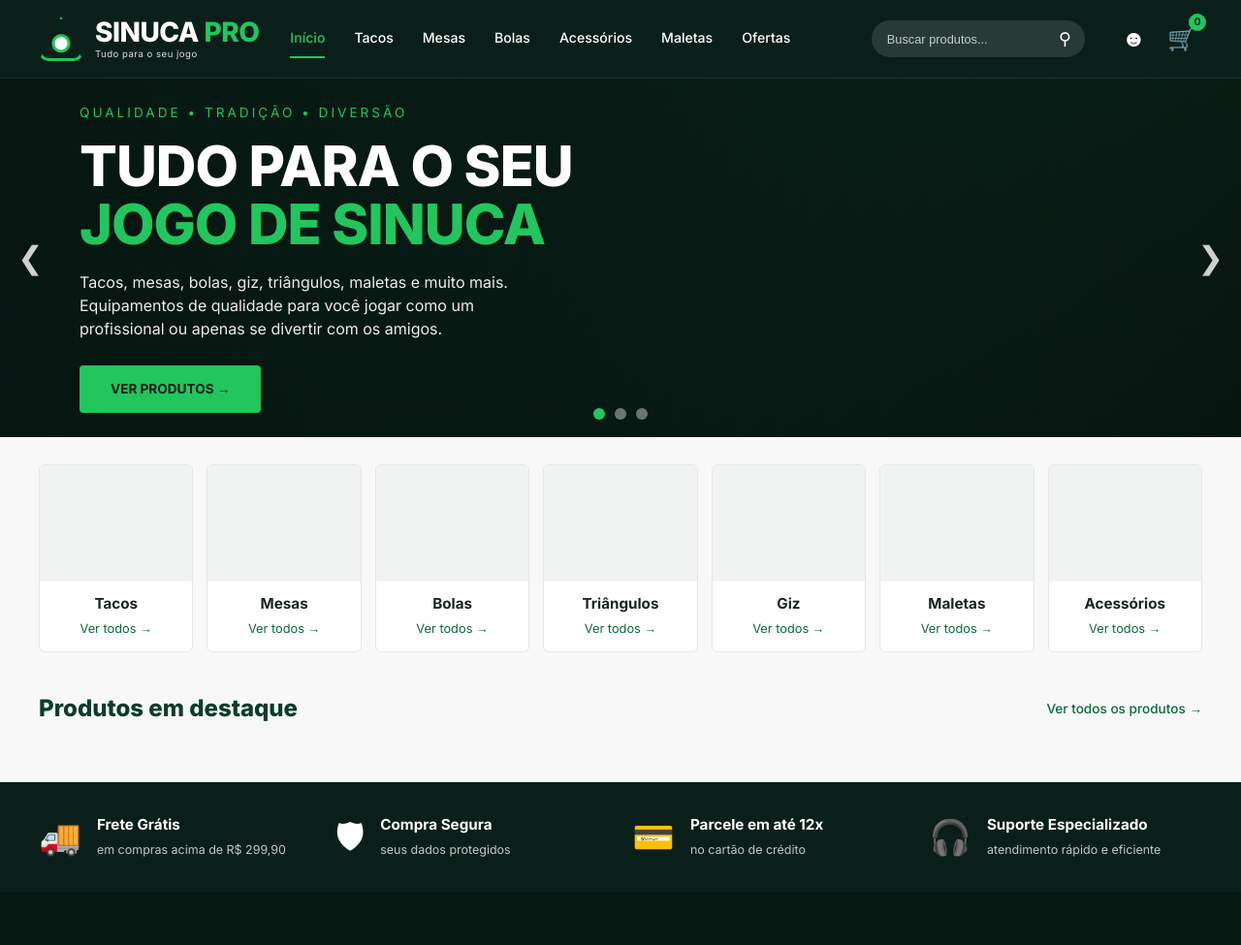
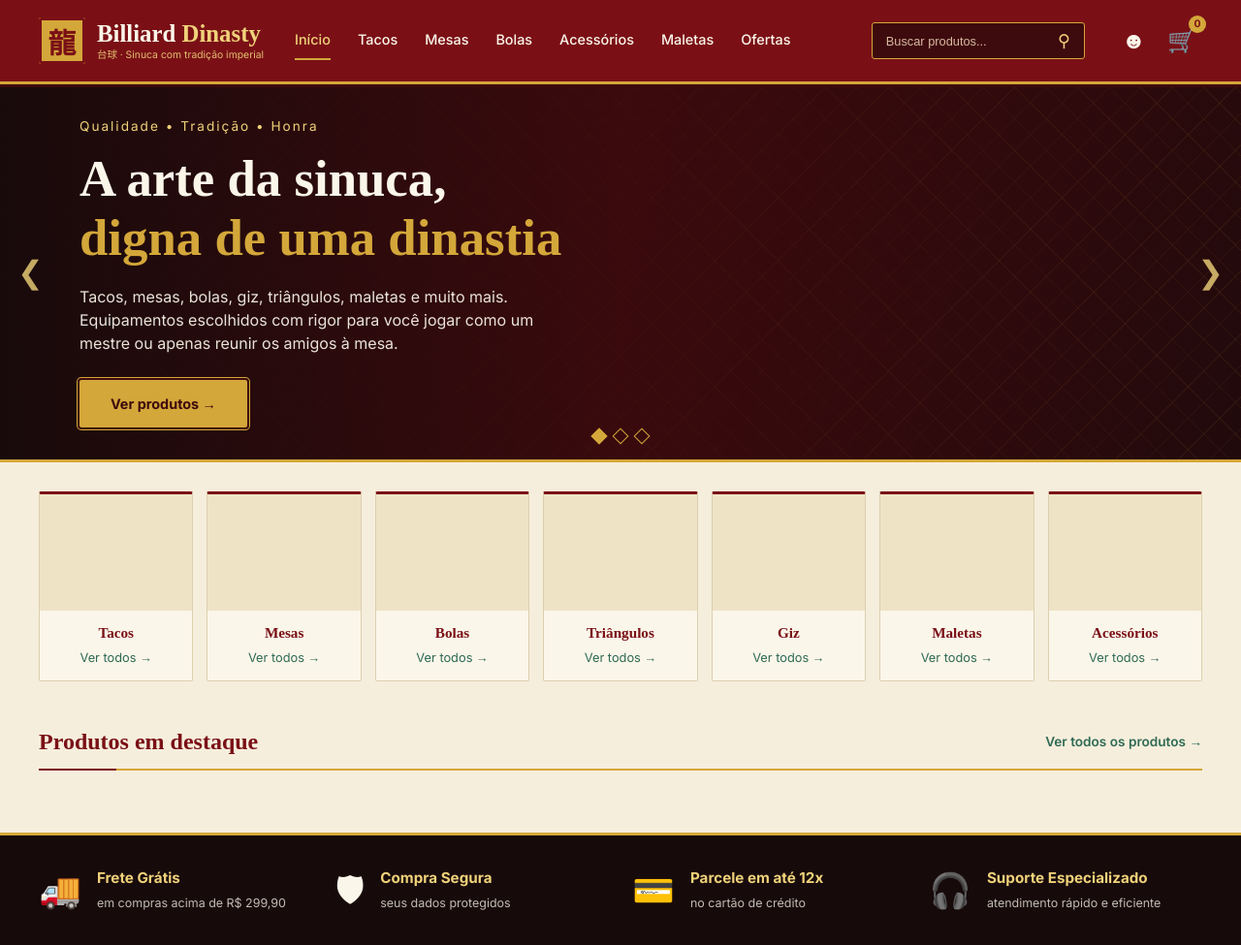
Before and after one commit to AndreAnimator/work-days, a PHP site: page / in a window 1280 px wide. Shown: the whole page at 97% size. Before the commit the page ends 884 px from the top, so only its background shows below. Run offline with PHP 8.4, Linux system fonts and the light colour scheme.

Commit message:
mudei o tema

```diff
--- a/frontend/index.html
+++ b/frontend/index.html
@@ -3,10 +3,10 @@
 <head>
   <meta charset="UTF-8">
   <meta name="viewport" content="width=device-width, initial-scale=1">
-  <title>Sinuca Pro - Tudo para o seu jogo</title>
+  <title>Billiard Dinasty - Sinuca com tradição imperial</title>
   <link rel="preconnect" href="https://fonts.googleapis.com">
   <link rel="preconnect" href="https://fonts.gstatic.com" crossorigin>
-  <link href="https://fonts.googleapis.com/css2?family=Inter:wght@400;500;600;700;800&display=swap" rel="stylesheet">
+  <link href="https://fonts.googleapis.com/css2?family=Inter:wght@400;500;600;700&family=Noto+Serif+SC:wght@500;700;900&display=swap" rel="stylesheet">
   <link rel="stylesheet" href="style.css">
 </head>
 <body>
@@ -14,8 +14,8 @@
 <header class="header">
   <div class="container header__inner">
     <a href="#" class="logo">
-      <span class="logo__icon" aria-hidden="true"></span>
-      <span class="logo__text"><strong>SINUCA <em>PRO</em></strong><small>Tudo para o seu jogo</small></span>
+      <span class="logo__icon" aria-hidden="true">龍</span>
+      <span class="logo__text"><strong>Billiard <em>Dinasty</em></strong><small>台球 &middot; Sinuca com tradição imperial</small></span>
     </a>
 
     <nav class="nav" aria-label="Principal">
@@ -44,9 +44,9 @@
   <section class="hero" id="hero">
     <button class="hero__arrow hero__arrow--prev" aria-label="Anterior">&#10094;</button>
     <div class="container hero__content">
-      <p class="hero__eyebrow">Qualidade &bull; Tradição &bull; Diversão</p>
-      <h1>Tudo para o seu<br><span>jogo de sinuca</span></h1>
-      <p class="hero__text">Tacos, mesas, bolas, giz, triângulos, maletas e muito mais. Equipamentos de qualidade para você jogar como um profissional ou apenas se divertir com os amigos.</p>
+      <p class="hero__eyebrow">Qualidade &bull; Tradição &bull; Honra</p>
+      <h1>A arte da sinuca,<br><span>digna de uma dinastia</span></h1>
+      <p class="hero__text">Tacos, mesas, bolas, giz, triângulos, maletas e muito mais. Equipamentos escolhidos com rigor para você jogar como um mestre ou apenas reunir os amigos à mesa.</p>
       <a href="#destaques" class="btn btn--primary">Ver produtos &rarr;</a>
     </div>
     <button class="hero__arrow hero__arrow--next" aria-label="Próximo">&#10095;</button>
--- a/frontend/style.css
+++ b/frontend/style.css
@@ -1,95 +1,103 @@
 :root{
-  --bg-dark:#0a1f1a;
-  --green:#22c55e;
-  --green-deep:#0b6b3a;
-  --text:#1a2420;
-  --muted:#6b7772;
-  --border:#e4e8e6;
-  --bg:#f7f8f7;
-  --star:#f5a623;
+  --lacquer:#7a1016;      /* vermelho laca */
+  --lacquer-dark:#3d0a0d;
+  --ink:#170a0b;          /* preto nanquim */
+  --gold:#d4a73a;
+  --gold-light:#f0d27a;
+  --paper:#f6eedc;        /* papel de arroz */
+  --paper-2:#fbf6ea;
+  --jade:#2f6b55;
+  --text:#2a1a16;
+  --muted:#7a655b;
+  --border:#dccfae;
 }
 *{box-sizing:border-box;margin:0;padding:0}
 html{scroll-behavior:smooth}
-body{font-family:'Inter',system-ui,sans-serif;color:var(--text);background:var(--bg);line-height:1.5}
+body{font-family:'Inter',system-ui,sans-serif;color:var(--text);background:var(--paper);line-height:1.5}
 a{color:inherit;text-decoration:none}
 button{font:inherit;cursor:pointer;border:0;background:none;color:inherit}
-:focus-visible{outline:2px solid var(--green);outline-offset:2px}
+:focus-visible{outline:2px solid var(--gold);outline-offset:2px}
+h1,h2,h3,.logo__text strong{font-family:'Noto Serif SC',serif}
 .container{width:100%;max-width:1240px;margin:0 auto;padding:0 20px}
 
-/* Header */
-.header{background:var(--bg-dark);color:#fff;border-bottom:1px solid rgba(255,255,255,.08);position:sticky;top:0;z-index:50}
-.header__inner{display:flex;align-items:center;gap:32px;height:80px}
+/* Header: laca vermelha com friso dourado */
+.header{background:var(--lacquer);color:var(--paper-2);border-bottom:3px solid var(--gold);position:sticky;top:0;z-index:50;box-shadow:0 3px 0 var(--lacquer-dark)}
+.header__inner{display:flex;align-items:center;gap:32px;height:84px}
 .logo{display:flex;align-items:center;gap:12px;flex-shrink:0}
-.logo__icon{width:46px;height:46px;border:3px solid var(--green);border-radius:10px;clip-path:polygon(50% 0,100% 100%,0 100%);background:radial-gradient(circle at 50% 62%,#fff 0 6px,var(--green) 7px 9px,transparent 10px)}
-.logo__text{display:flex;flex-direction:column;line-height:1}
-.logo__text strong{font-size:1.75rem;font-weight:800;letter-spacing:-.5px}
-.logo__text em{font-style:normal;color:var(--green)}
-.logo__text small{font-size:.6rem;letter-spacing:.5px;margin-top:4px;opacity:.85}
-.nav{display:flex;gap:30px;flex:1}
-.nav a{font-size:.88rem;font-weight:500;padding:8px 0;border-bottom:2px solid transparent;transition:color .2s}
-.nav a:hover,.nav a.active{color:var(--green)}
-.nav a.active{border-color:var(--green)}
-.search{display:flex;align-items:center;background:rgba(255,255,255,.12);border-radius:999px;padding:0 6px 0 16px;width:220px;height:38px}
-.search input{flex:1;min-width:0;background:none;border:0;color:#fff;font-size:.8rem;outline:0}
-.search input::placeholder{color:#c3cdc9}
-.search button{font-size:1.1rem;padding:4px 8px}
+.logo__icon{width:48px;height:48px;display:grid;place-items:center;background:var(--gold);color:var(--lacquer);font:900 1.8rem 'Noto Serif SC',serif;border-radius:3px;box-shadow:inset 0 0 0 3px var(--lacquer),inset 0 0 0 4px var(--gold)}
+.logo__text{display:flex;flex-direction:column;line-height:1.05}
+.logo__text strong{font-size:1.55rem;font-weight:900;color:var(--paper-2)}
+.logo__text em{font-style:normal;color:var(--gold-light)}
+.logo__text small{font-size:.65rem;margin-top:4px;color:var(--gold-light);opacity:.9}
+.nav{display:flex;gap:28px;flex:1}
+.nav a{font-size:.9rem;font-weight:500;padding:8px 0;border-bottom:2px solid transparent;transition:color .2s}
+.nav a:hover,.nav a.active{color:var(--gold-light)}
+.nav a.active{border-color:var(--gold)}
+.search{display:flex;align-items:center;background:var(--lacquer-dark);border:1px solid var(--gold);border-radius:3px;padding:0 6px 0 14px;width:220px;height:38px}
+.search input{flex:1;min-width:0;background:none;border:0;color:var(--paper-2);font-size:.8rem;outline:0}
+.search input::placeholder{color:#d9b9a0}
+.search button{font-size:1.1rem;padding:4px 8px;color:var(--gold-light)}
 .header__actions{display:flex;gap:10px}
 .icon-btn{position:relative;font-size:1.5rem;padding:6px}
-.cart__count{position:absolute;top:-2px;right:-4px;background:var(--green);color:var(--bg-dark);font-size:.65rem;font-weight:700;width:18px;height:18px;border-radius:50%;display:grid;place-items:center}
+.cart__count{position:absolute;top:-2px;right:-4px;background:var(--gold);color:var(--lacquer);font-size:.65rem;font-weight:700;width:18px;height:18px;border-radius:50%;display:grid;place-items:center}
 
-/* Hero */
-.hero{position:relative;min-height:370px;display:flex;align-items:center;color:#fff;
-  background:linear-gradient(90deg,rgba(6,20,16,.95) 0%,rgba(6,20,16,.75) 45%,rgba(6,20,16,.15) 100%),
-  var(--hero-img,linear-gradient(135deg,#0d3b27,#06140f)) center/cover}
+/* Hero: nanquim e laca, com treliça dourada sutil */
+.hero{position:relative;min-height:390px;display:flex;align-items:center;color:var(--paper-2);
+  background:
+   linear-gradient(90deg,rgba(23,10,11,.96) 0%,rgba(61,10,13,.82) 50%,rgba(61,10,13,.25) 100%),
+   repeating-linear-gradient(45deg,transparent 0 22px,rgba(212,167,58,.09) 22px 23px),
+   repeating-linear-gradient(-45deg,transparent 0 22px,rgba(212,167,58,.09) 22px 23px),
+   var(--hero-img,linear-gradient(135deg,var(--lacquer-dark),var(--ink))) center/cover;
+  border-bottom:3px solid var(--gold)}
 .hero__content{padding-left:62px}
-.hero__eyebrow{color:var(--green);font-size:.85rem;letter-spacing:3px;text-transform:uppercase;margin-bottom:14px}
-.hero h1{font-size:clamp(2.2rem,5vw,3.6rem);font-weight:800;line-height:1.05;letter-spacing:-1px}
-.hero h1 span{color:var(--green);text-transform:uppercase}
-.hero h1{text-transform:uppercase}
+.hero__eyebrow{color:var(--gold-light);font-size:.85rem;letter-spacing:2px;margin-bottom:14px}
+.hero h1{font-size:clamp(2rem,4.6vw,3.3rem);font-weight:900;line-height:1.15}
+.hero h1 span{color:var(--gold)}
 .hero__text{max-width:490px;margin:18px 0 26px;font-size:1rem;opacity:.92}
-.btn{display:inline-block;font-weight:700;text-transform:uppercase;font-size:.85rem;padding:14px 32px;border-radius:4px;transition:filter .2s,transform .2s}
-.btn--primary{background:var(--green);color:var(--bg-dark)}
-.btn--primary:hover{filter:brightness(1.1)}
-.hero__arrow{position:absolute;top:50%;transform:translateY(-50%);font-size:2rem;padding:10px;opacity:.8}
+.btn{display:inline-block;font-weight:700;font-size:.9rem;padding:14px 32px;border-radius:2px;transition:filter .2s}
+.btn--primary{background:var(--gold);color:var(--lacquer-dark);box-shadow:0 0 0 2px var(--lacquer-dark),0 0 0 3px var(--gold)}
+.btn--primary:hover{filter:brightness(1.08)}
+.hero__arrow{position:absolute;top:50%;transform:translateY(-50%);font-size:2rem;padding:10px;color:var(--gold-light);opacity:.8}
 .hero__arrow:hover{opacity:1}
 .hero__arrow--prev{left:8px}.hero__arrow--next{right:8px}
 .hero__dots{position:absolute;bottom:18px;left:50%;transform:translateX(-50%);display:flex;gap:10px}
-.hero__dots button{width:12px;height:12px;border-radius:50%;background:rgba(255,255,255,.4)}
-.hero__dots button.active{background:var(--green)}
+.hero__dots button{width:12px;height:12px;background:transparent;border:1.5px solid var(--gold);transform:rotate(45deg)}
+.hero__dots button.active{background:var(--gold)}
 
 /* Categorias */
-.categorias{display:grid;grid-template-columns:repeat(7,1fr);gap:14px;margin-top:28px}
-.cat{background:#fff;border:1px solid var(--border);border-radius:6px;text-align:center;overflow:hidden;transition:box-shadow .2s}
-.cat:hover{box-shadow:0 6px 18px rgba(0,0,0,.08)}
-.cat__img{height:120px;background:#f1f3f2 center/contain no-repeat}
-.cat h3{font-size:.95rem;font-weight:700;margin-top:12px}
-.cat span{display:block;color:var(--green-deep);font-size:.8rem;padding:4px 0 14px}
+.categorias{display:grid;grid-template-columns:repeat(7,1fr);gap:14px;margin-top:30px}
+.cat{background:var(--paper-2);border:1px solid var(--border);border-top:3px solid var(--lacquer);border-radius:2px;text-align:center;overflow:hidden;transition:box-shadow .2s}
+.cat:hover{box-shadow:0 6px 16px rgba(61,10,13,.15)}
+.cat__img{height:120px;background:#efe3c6 center/contain no-repeat}
+.cat h3{font-size:.95rem;font-weight:700;margin-top:12px;color:var(--lacquer)}
+.cat span{display:block;color:var(--jade);font-size:.8rem;padding:4px 0 14px}
 
 /* Destaques */
-.destaques{margin-top:40px;margin-bottom:40px}
-.section-head{display:flex;justify-content:space-between;align-items:center;margin-bottom:18px}
-.section-head h2{font-size:1.5rem;font-weight:800;color:#0a3d2a}
-.section-head a{color:var(--green-deep);font-size:.85rem;font-weight:500}
+.destaques{margin-top:44px;margin-bottom:44px}
+.section-head{display:flex;justify-content:space-between;align-items:center;margin-bottom:20px;padding-bottom:10px;border-bottom:2px solid var(--gold);position:relative}
+.section-head::after{content:"";position:absolute;left:0;bottom:-2px;width:80px;height:2px;background:var(--lacquer)}
+.section-head h2{font-size:1.5rem;font-weight:900;color:var(--lacquer)}
+.section-head a{color:var(--jade);font-size:.85rem;font-weight:600}
 .produtos{display:grid;grid-template-columns:repeat(auto-fill,minmax(190px,1fr));gap:16px}
 
 /* Modelo do card de produto (gere este HTML no JS) */
-.produto-card{background:#fff;border:1px solid var(--border);border-radius:6px;padding:14px;display:flex;flex-direction:column}
+.produto-card{background:var(--paper-2);border:1px solid var(--border);border-radius:2px;padding:14px;display:flex;flex-direction:column}
 .produto-card__img{height:170px;display:grid;place-items:center;margin-bottom:12px}
 .produto-card__img img{max-width:100%;max-height:100%;object-fit:contain}
 .produto-card__nome{font-size:.85rem;font-weight:700}
 .produto-card__desc{font-size:.78rem;color:var(--muted)}
 .produto-card__stars{font-size:.78rem;color:var(--muted);margin:6px 0}
-.produto-card__stars i{color:var(--star);font-style:normal;letter-spacing:1px}
-.produto-card__preco{font-size:1.1rem;font-weight:800;color:#0a3d2a;margin:6px 0 12px}
-.produto-card__btn{margin-top:auto;background:var(--green-deep);color:#fff;font-weight:600;font-size:.85rem;padding:10px;border-radius:4px;transition:filter .2s}
-.produto-card__btn:hover{filter:brightness(1.15)}
+.produto-card__stars i{color:var(--gold);font-style:normal;letter-spacing:1px}
+.produto-card__preco{font-family:'Noto Serif SC',serif;font-size:1.15rem;font-weight:700;color:var(--lacquer);margin:6px 0 12px}
+.produto-card__btn{margin-top:auto;background:var(--lacquer);color:var(--gold-light);font-weight:600;font-size:.85rem;padding:10px;border-radius:2px;border:1px solid var(--gold);transition:background .2s}
+.produto-card__btn:hover{background:var(--lacquer-dark)}
 
 /* Benefícios */
-.beneficios{background:var(--bg-dark);color:#fff;padding:30px 0}
+.beneficios{background:var(--ink);color:var(--paper-2);padding:30px 0;border-top:3px solid var(--gold)}
 .beneficios__inner{display:grid;grid-template-columns:repeat(4,1fr);gap:24px}
 .beneficio{display:flex;align-items:center;gap:16px}
 .beneficio__icon{font-size:2.2rem}
-.beneficio strong{display:block;font-size:.95rem}
+.beneficio strong{display:block;font-size:.95rem;color:var(--gold-light)}
 .beneficio small{font-size:.78rem;opacity:.75}
 
 /* Responsivo */
```
